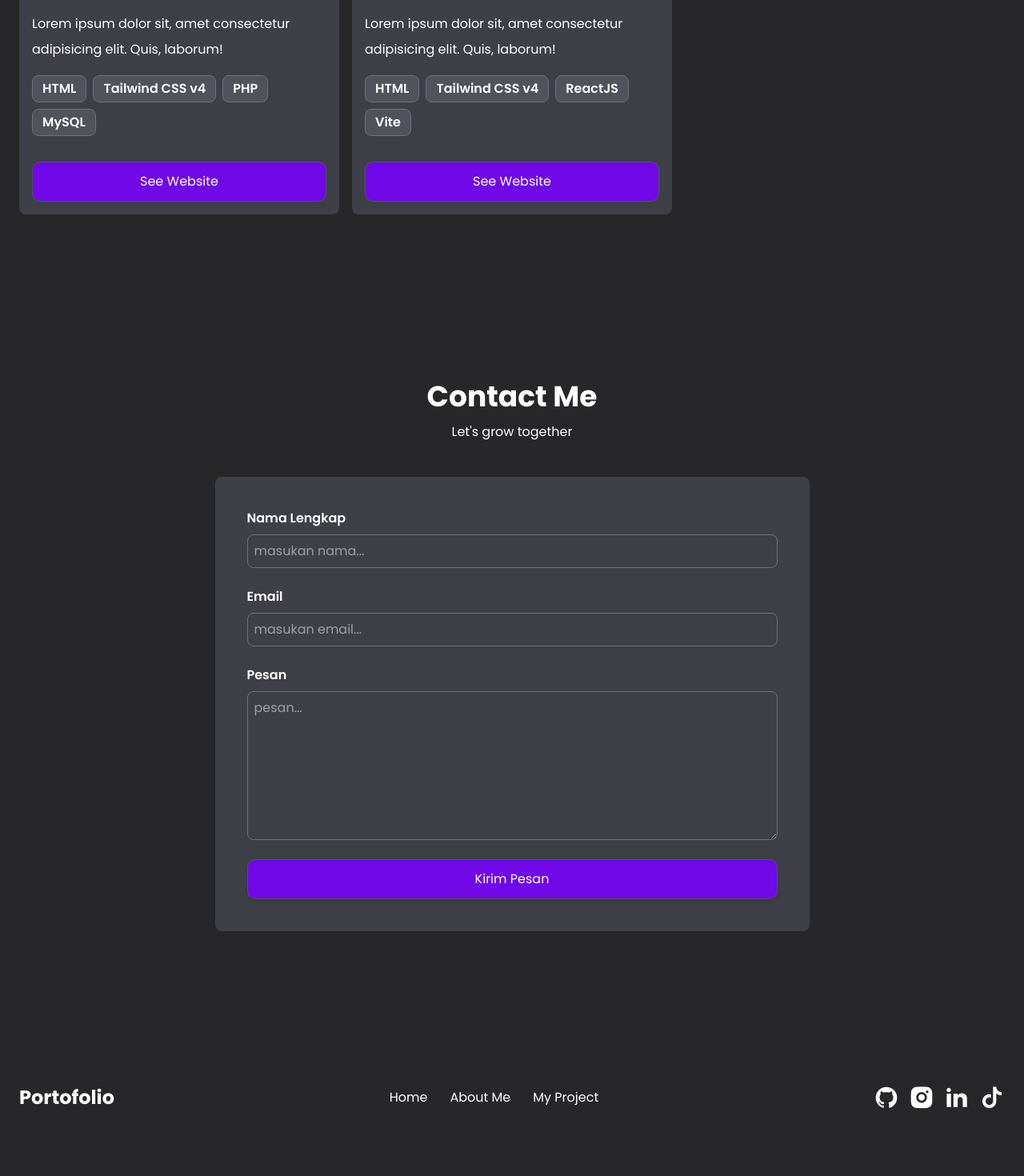
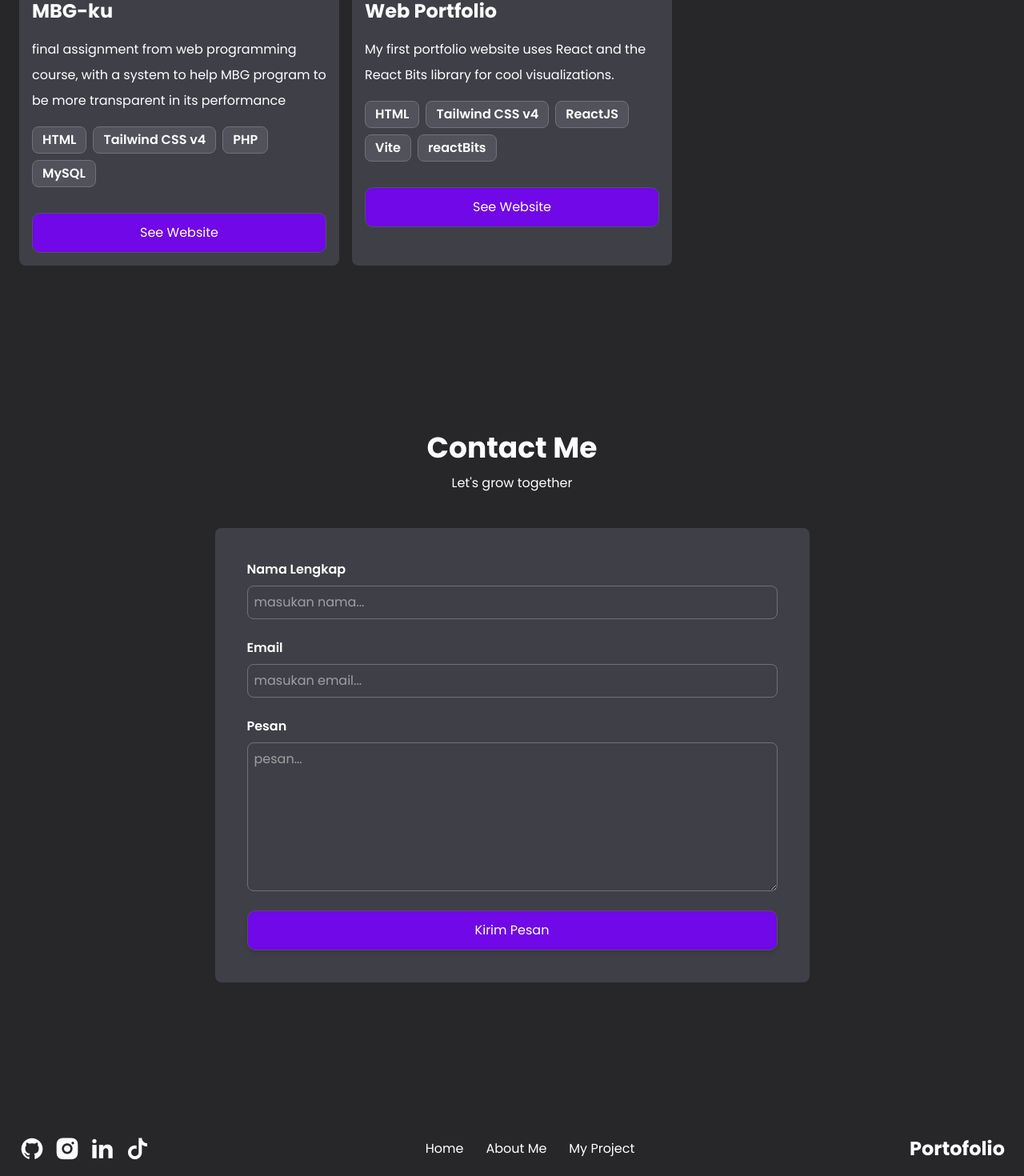
Before and after one commit to HanifanPNG/Web-Portofolio, a React (Vite) app: page / in a window 1280 px wide. Shown: the part 2710-4180 px from the top of the page at 80% size. Before the commit the page ends 4122 px from the top, so only its background shows below. Built offline with nearby package versions, Linux system fonts and the light colour scheme.

Commit message:
Scroll button

```diff
--- a/src/App.jsx
+++ b/src/App.jsx
@@ -4,6 +4,7 @@ import { listTools, listProyek } from "./data";
 import BlurText from "./components/BlurText";
 import RotatingText from "./components/RotatingText";
 import LogoLoop from "./components/LogoLoop";
+import BackToTop from "./components/BackToTop";
 
 const handleAnimationComplete = () => {
   console.log("Animation completed!");
@@ -339,6 +340,7 @@ function App() {
         </form>
       </div>
       {/* contact */}
+      <BackToTop/>
     </>
   );
 }
--- /dev/null
+++ b/src/components/BackToTop.jsx
@@ -0,0 +1,38 @@
+import { useEffect, useState } from "react";
+
+const BackToTop = () => {
+  const [visible, setVisible] = useState(false);
+
+  useEffect(() => {
+    const handleScroll = () => {
+      setVisible(window.scrollY > 100);
+    };
+
+    window.addEventListener("scroll", handleScroll);
+    return () => window.removeEventListener("scroll", handleScroll);
+  }, []);
+
+  const scrollToTop = () => {
+    window.scrollTo({ top: 0, behavior: "smooth" });
+  };
+
+  return (
+    <button
+      onClick={scrollToTop}
+      className={`
+        fixed bottom-6 right-6 z-50
+        py-3 px-4 rounded-lg bg-gradient-to-r from-black via-violet-700 to-gray-400 text-white shadow-lg
+        transition-all duration-300 ease-out
+
+        ${visible
+          ? "opacity-100 translate-y-0"
+          : "opacity-0 translate-y-4 pointer-events-none"}
+      `}
+      aria-label="Back to top"
+    >
+      ↑
+    </button>
+  );
+};
+
+export default BackToTop;
--- a/src/components/Footer.jsx
+++ b/src/components/Footer.jsx
@@ -1,29 +1,28 @@
-
 const Footer = () => {
   return (
     <div className="mt-32 py-4 flex md:flex-row flex-col gap-6 md:gap-0 justify-between items-center">
-        <h1 className="text-2xl font-bold">Portofolio</h1>
-        <div className="flex gap-7">
-            <a href="#home">Home</a>
-            <a href="#about">About Me</a>
-            <a href="#project">My Project</a>
-        </div>
-        <div className="flex items-center gap-3">
-            <a href="#">
-                <i className="ri-github-fill ri-2x hover:text-zinc-500"></i>
-            </a>
-            <a href="#">
-                <i className="ri-instagram-fill ri-2x hover:text-violet-600"></i>
-            </a>
-            <a href="#">
-                <i className="ri-linkedin-fill ri-2x hover:text-blue-600"></i>
-            </a>
-            <a href="#">
-                <i className="ri-tiktok-fill ri-2x hover:text-black"></i>
-            </a>
-        </div>
+      <div className="flex items-center gap-3">
+        <a href="https://github.com/HanifanPNG">
+          <i className="ri-github-fill ri-2x hover:text-zinc-500"></i>
+        </a>
+        <a href="https://www.instagram.com/hnifn.png">
+          <i className="ri-instagram-fill ri-2x hover:text-violet-600"></i>
+        </a>
+        <a href="https://www.linkedin.com/in/hanifan-pangabekti-6b9b70265/">
+          <i className="ri-linkedin-fill ri-2x hover:text-blue-600"></i>
+        </a>
+        <a href="https://www.tiktok.com/@hanippn?_r=1&_t=ZS-92Vu3z4gE3E">
+          <i className="ri-tiktok-fill ri-2x hover:text-black"></i>
+        </a>
+      </div>
+      <div className="flex gap-7">
+        <a href="#home">Home</a>
+        <a href="#about">About Me</a>
+        <a href="#project">My Project</a>
+      </div>
+      <h1 className="text-2xl font-bold">Portofolio</h1>
     </div>
-  )
-}
+  );
+};
 
-export default Footer
+export default Footer;
--- a/src/data.js
+++ b/src/data.js
@@ -101,7 +101,7 @@ export const listProyek = [
     id: 1,
     gambar: Proyek1,
     nama: "Si-Jalingga",
-    desk: "Lorem ipsum dolor sit, amet consectetur adipisicing elit. Quis, laborum!",
+    desk: "Sistem Informasi Jalan Purbalingga, a system for mapping damaged roads and complaints for the Purbalingga community",
     tools: ["HTML", "Tailwind", "Javascript", "PHP", "MySQL"],
     dad: "200",
     href: "#",
@@ -110,7 +110,7 @@ export const listProyek = [
     id: 2,
     gambar: Proyek2,
     nama: "Company Profile: Saba-Chicken",
-    desk: "Lorem ipsum dolor sit, amet consectetur adipisicing elit. Quis, laborum!",
+    desk: "best-selling fried chicken in Gembong, Purbalingga",
     tools: ["HTML", "Vanilla CSS", "Javascript"],
     dad: "300",
     href: "https://sabachicken.com",
@@ -119,7 +119,7 @@ export const listProyek = [
     id: 3,
     gambar: Proyek3,
     nama: "Company Profile: Oemah Soto n Karedok Bu nur",
-    desk: "Lorem ipsum dolor sit, amet consectetur adipisicing elit. Quis, laborum!",
+    desk: "a stall selling various traditional foods and the most delicious soto in Cilongok",
     tools: ["HTML", "Vanilla CSS", "Javascript"],
     dad: "400",
     href: "https://umah-soto-n-karedok-bu-nur.netlify.app/",
@@ -128,7 +128,7 @@ export const listProyek = [
     id: 4,
     gambar: Proyek4,
     nama: "MBG-ku",
-    desk: "Lorem ipsum dolor sit, amet consectetur adipisicing elit. Quis, laborum!",
+    desk: "final assignment from web programming course, with a system to help MBG program to be more transparent in its performance",
     tools: ["HTML", "Tailwind CSS v4", "PHP", "MySQL"],
     dad: "500",
     href: "#",
@@ -137,8 +137,8 @@ export const listProyek = [
     id: 5,
     gambar: Proyek5,
     nama: "Web Portfolio",
-    desk: "Lorem ipsum dolor sit, amet consectetur adipisicing elit. Quis, laborum!",
-    tools: ["HTML", "Tailwind CSS v4", "ReactJS", "Vite"],
+    desk: "My first portfolio website uses React and the React Bits library for cool visualizations.",
+    tools: ["HTML", "Tailwind CSS v4", "ReactJS", "Vite", "reactBits"],
     dad: "600",
     href: "#",
   },
--- a/src/main.jsx
+++ b/src/main.jsx
@@ -2,7 +2,7 @@ import { StrictMode } from 'react'
 import { createRoot } from 'react-dom/client'
 import './index.css'
 import App from './App.jsx'
-import Navbar from './components/navbar.jsx'
+import Navbar from './components/Navbar.jsx'
 
 import 'remixicon/fonts/remixicon.css'
 import 'animate.css';
```
